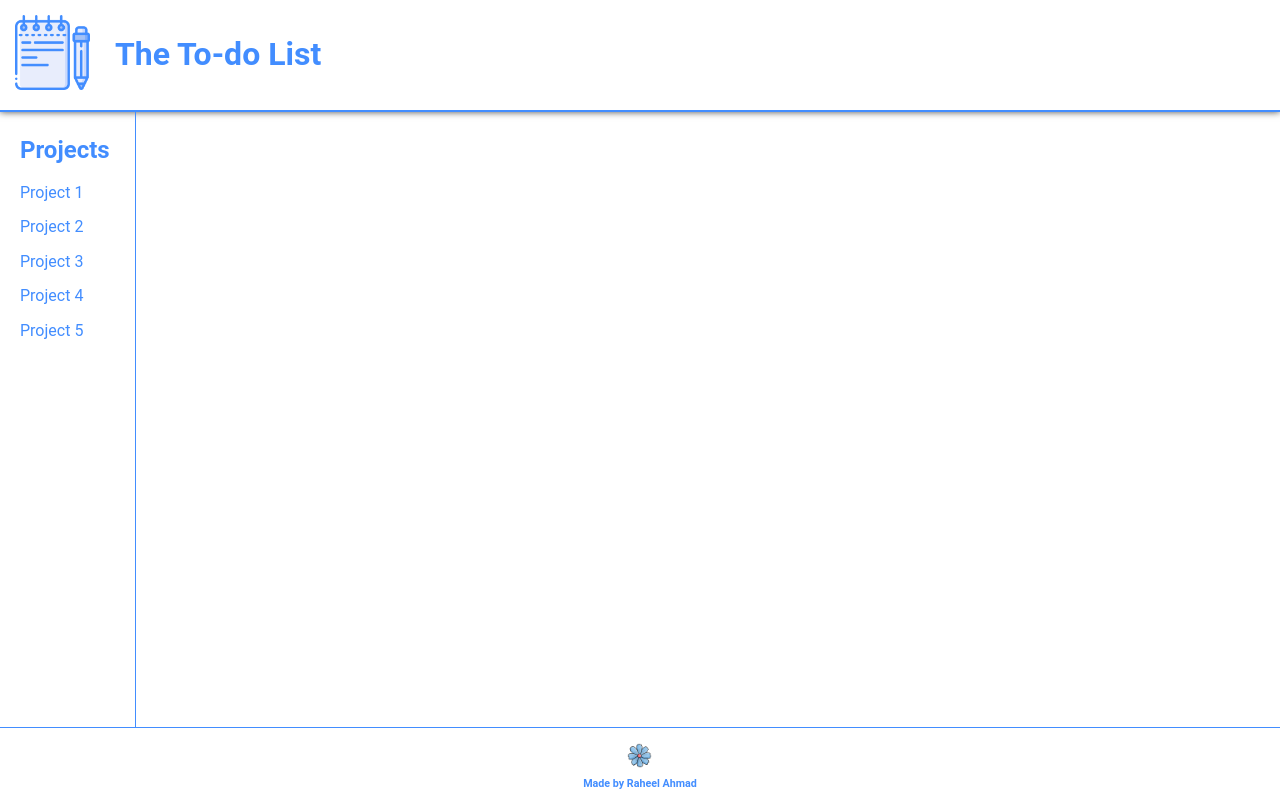
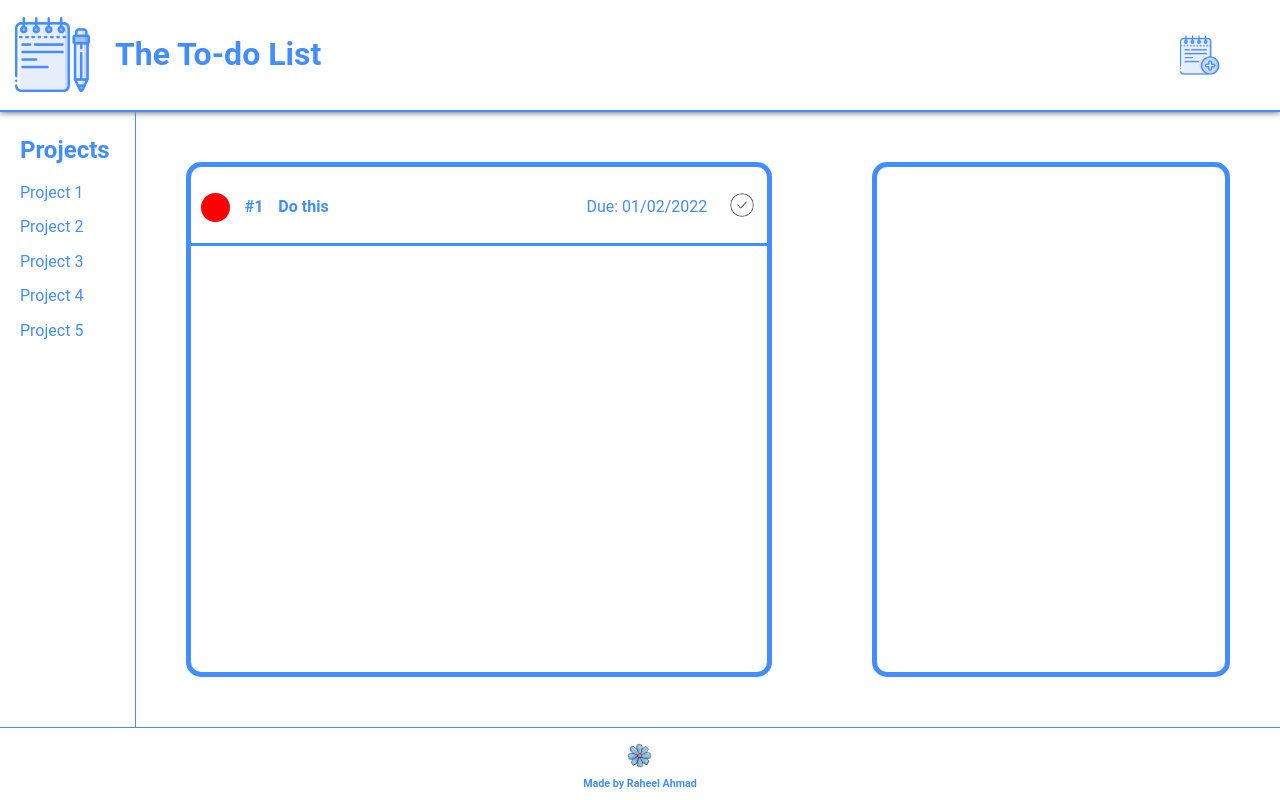
Before and after one commit to raheelahmadguraya/to-do-list, a website built with webpack: page src/template.html in a window 1280 px wide. Built offline with nearby package versions, Linux system fonts and the light colour scheme.

Commit message:
create template for a to-do list item

```diff
--- a/package.json
+++ b/package.json
@@ -2,7 +2,7 @@
   "name": "to-do-list",
   "version": "1.0.0",
   "description": "A standard To-do list",
-  "main": "generateJoke.js",
+  "private": true,
   "scripts": {
     "build": "webpack",
     "dev": "webpack serve"
--- a/src/index.js
+++ b/src/index.js
@@ -2,9 +2,17 @@ import './styles/main.css'
 import 'normalize.css';
 import notepad from './assets/notepad.png'
 import daisy from './assets/daisy.png'
+import project from './assets/note-book.png'
+import check from './assets/checkmark.png'
 
 const appLogo = document.getElementById('appLogo');
 appLogo.src = notepad;
 
+const addProject = document.getElementById('addProject');
+addProject.src = project;
+
+const markComplete = document.getElementById('check');
+markComplete.src = check;
+
 const footerLogo = document.getElementById('footerLogo');
 footerLogo.src = daisy;
--- a/src/styles/main.css
+++ b/src/styles/main.css
@@ -12,10 +12,11 @@ body {
 header {
   padding: 15px 0 15px 15px;
   display: grid;
-  grid-template-columns: 100px 1fr;
+  grid-template-columns: 100px 1fr 100px;
   border-bottom: 2.5px solid #428dff;
   box-shadow: 0px 0 7px rgba(0, 0, 0, 0.7);
   color: #428dff;
+  align-items: center;
 }
 
 #appLogo {
@@ -23,11 +24,17 @@ header {
   max-height: 75px;
 }
 
+#addProject {
+  max-width: 40px;
+  max-height: 40px;
+}
+
 /*Projects*/
 
 .project {
   display: grid;
   grid-template-columns: auto 1fr;
+  color: #428dff;
 }
 
 /*Projects Sidebar*/
@@ -38,9 +45,56 @@ header {
   border-right: 1.5px solid #428dff;
 }
 
-/*Project List*/
+/*Project Control Centre*/
+
+.projectControlCentre {
+  display: grid;
+  grid-template-columns: 1.5fr 1fr;
+}
 
 /*Project Checklist*/
+
+.projectChecklist {
+  margin: 50px;
+  min-width: 200px;
+  min-height: 200px;
+  border: 5px solid #428dff;
+  border-radius: 15px;
+}
+
+.todo {
+  border-bottom: 3px solid #428dff;
+  padding: 10px 5px 5px 10px;
+
+  display: grid;
+  grid-template-columns: auto auto 1fr auto auto;
+  place-items: center start;
+  place-content: center center;
+  gap: 15px;
+}
+
+.todo-priority {
+  background-color: red;
+  padding: 2px;
+  width: 25px;
+  height: 25px;
+  border-radius: 50%;
+}
+
+#check {
+  max-width: 40px;
+  max-height: 40px;
+}
+
+/*Project Description*/
+
+.projectDescription {
+  margin: 50px;
+  min-width: 200px;
+  min-height: 200px;
+  border: 5px solid #428dff;
+  border-radius: 15px;
+}
 
 /*footer*/
 
--- a/src/template.html
+++ b/src/template.html
@@ -4,13 +4,15 @@
   <meta charset="UTF-8">
   <meta http-equiv="X-UA-Compatible" content="IE=edge">
   <meta name="viewport" content="width=device-width, initial-scale=1.0">
-  <title>Document</title>
+  <title>The To-do List</title>
   <link rel="shortcut icon" href="#" />
+  <link href="https://fonts.googleapis.com/icon?family=Material+Icons" rel="stylesheet">
 </head>
 <body>
   <header>
     <img id="appLogo">
     <h1>The To-do List</h1>
+    <img id="addProject">
   </header>
   <div class="project">
     <div class="projectsSidebar">
@@ -23,7 +25,27 @@
         <p>Project 5</p>
       </div>
     </div>
-    <div class="projectChecklist"></div>
+    <div class="projectControlCentre">
+      <div class="projectChecklist">
+        <div class="todo">
+          <div class="todo-priority">
+          </div>
+          <div class="todo-number">
+            <h4>#1</h4>
+          </div>
+          <div class="todo-title">
+            <h4>Do this</h4>
+          </div>
+          <div class="todo-dueDate">
+            <p>Due: 01/02/2022</p>
+          </div>
+          <div class="todo-markComplete">
+            <img id="check">
+          </div>
+        </div>
+      </div>
+      <div class="projectDescription"></div>
+    </div>
   </div>
   <footer>
     <img id="footerLogo">
```
Also changed, not shown: src/assets/checkmark.png (added), src/assets/note-book.png (added).
